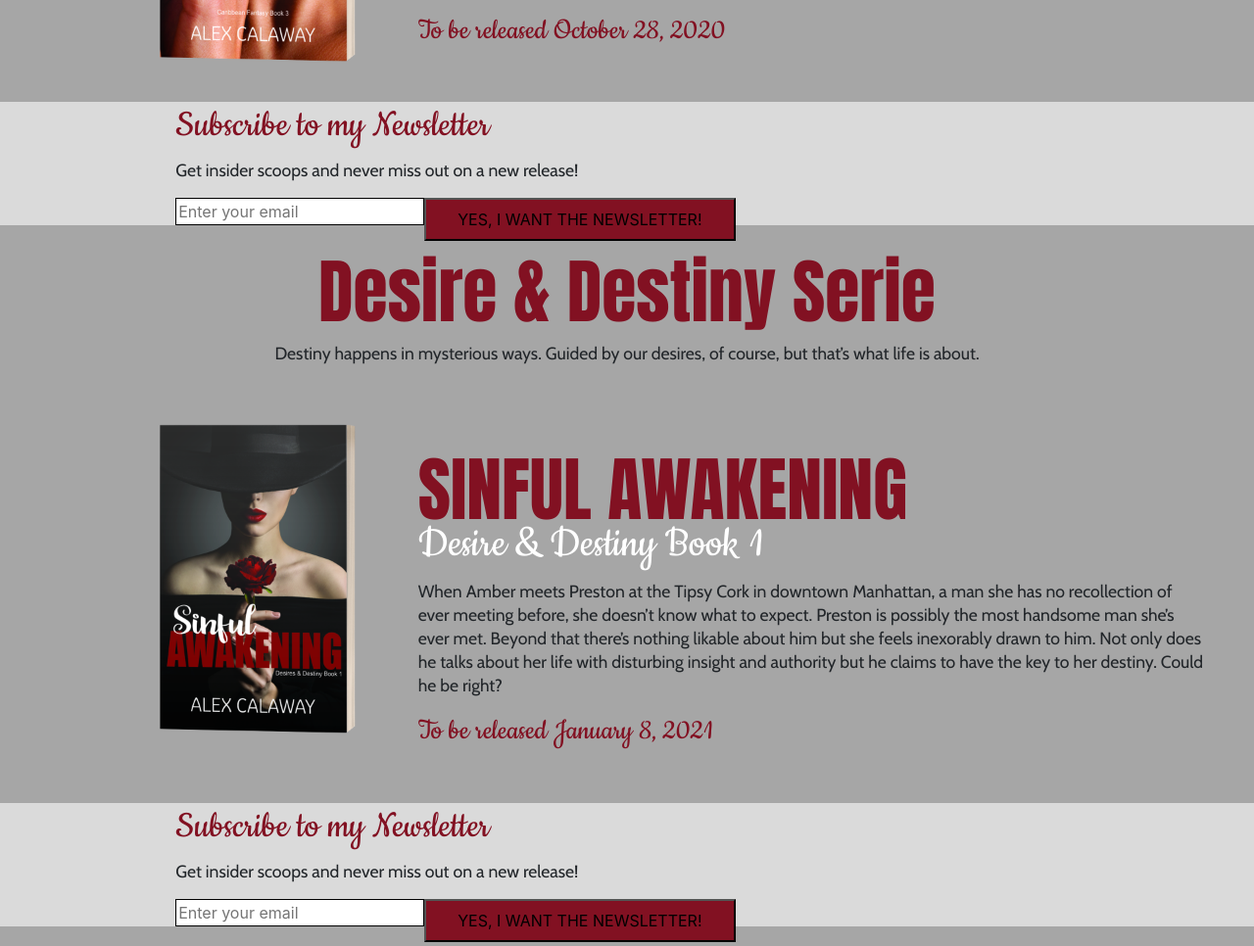
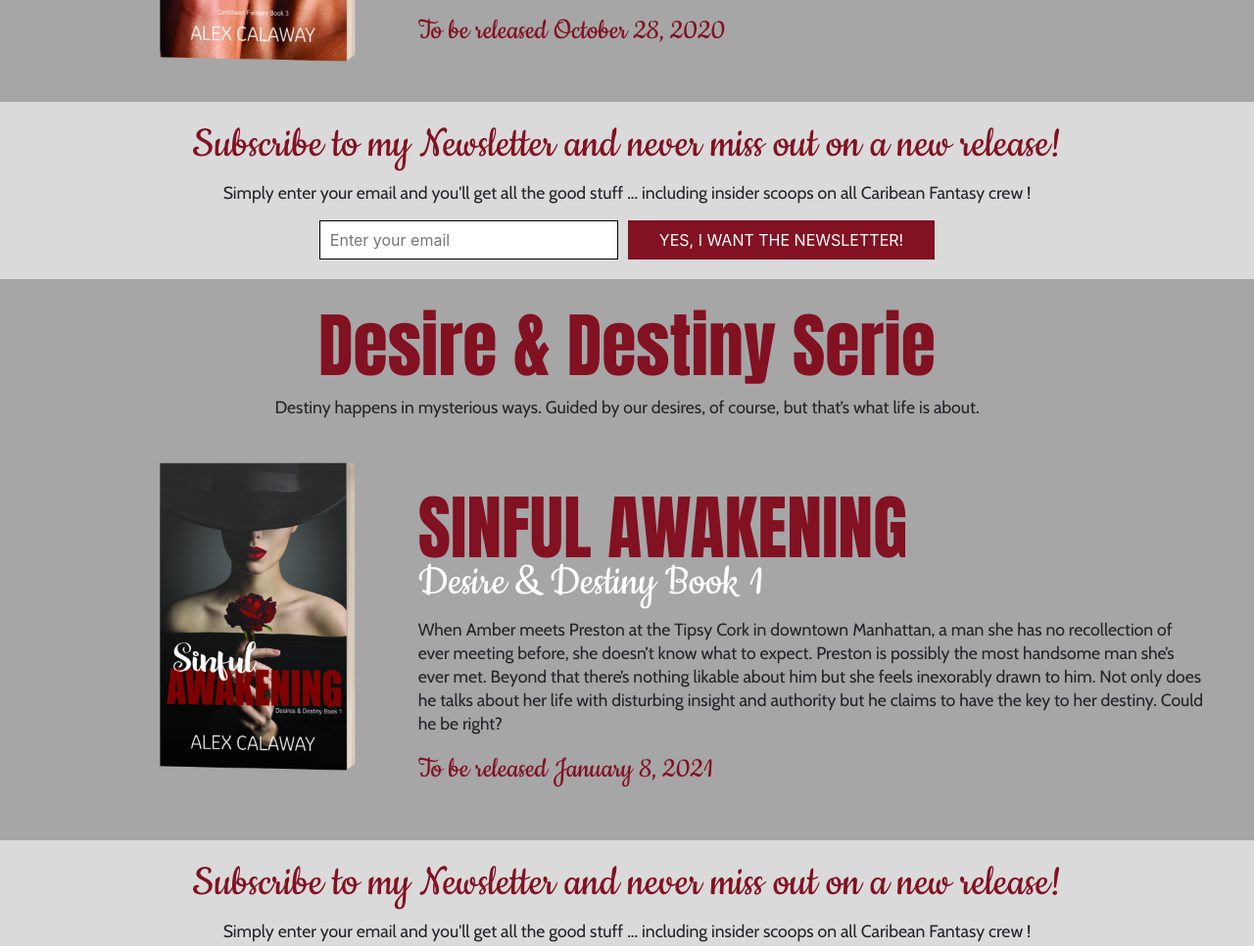
Before and after one commit to luciebaker/zupa-soup, a Gatsby site: page / in a window 1280 px wide. Shown: the part 1941-2907 px from the top of the page at 98% size. Built offline with nearby package versions, Linux system fonts and the light colour scheme; Gatsby itself is replaced by a stand-in of ours.

Commit message:
third Alex update

```diff
--- a/src/components/global/footer.js
+++ b/src/components/global/footer.js
@@ -16,17 +16,17 @@ export default class footer extends Component {
 
             <div id="contact" className="col-md-6">
             <h2>Contact Alex</h2>
-            <form>
+            <form action="https://formspree.io/xlepzzke" method="POST" >
             <div className="form-group">
             <input type="text" className="form-control" name="name" id="name" placeholder="Enter Your Name Here"></input>
             </div>
             <div className="form-group">
-            <input type="text" className="form-control" name="email" id="email" placeholder="Enter Your Email Here"></input>
+            <input type="email" className="form-control" name="_replyto" id="email" placeholder="Enter Your Email Here"></input>
             </div>
             <div className="form-group">
             <textarea name="description" id="description" className="form-control" rows="3" placeholder="Enter your Message here"></textarea>
             </div>
-            <button type="submit" aria-label="submit your message" className="btn btn-bordered-red btn-text mt-1">Submit</button>
+            <button type="submit" value="Send" aria-label="submit your message" className="btn btn-bordered-red btn-text mt-1">Submit</button>
             </form>
             </div>
             </div>
--- a/src/components/homepage/ddbook1.js
+++ b/src/components/homepage/ddbook1.js
@@ -8,7 +8,7 @@ const DDbook1 = () => {
         <div className="row">
         <div className="col-12 text-center">
         <h1>Desire & Destiny Serie</h1>
-        <p>Destiny happens in mysterious ways. Guided by our desires, of course, but that’s what life is about.</p>
+        <p className="ddp-alt">Destiny happens in mysterious ways. Guided by our desires, of course, but that’s what life is about.</p>
         </div>
         </div>
         </div>
--- a/src/components/homepage/newsletter.js
+++ b/src/components/homepage/newsletter.js
@@ -7,7 +7,7 @@ class Newsletter extends React.Component {
 
         this.state = {
             email: '',
-            message: 'Subscribe to my Newsletter'
+            message: 'Subscribe to my Newsletter and never miss out on a new release!'
         }
     }
 
@@ -17,7 +17,7 @@ class Newsletter extends React.Component {
 
 handleSubmit = e => {
     e.preventDefault();
-    this.setState({message: 'Thank you for subscribing to the newsletter'})
+    this.setState({message: 'Success! You are on the list.'})
     addToMailchimp(this.state.email) // listFields are optional if you are only capturing the email address.
     .then(data => {
       // I recommend setting data to React state
@@ -36,9 +36,9 @@ handleSubmit = e => {
         return (
             <>
                 <div className="news hero-bg-light ">
-                <div className="letter">
+                <div className="letter text-center">
                 <h2>{this.state.message}</h2>
-                <p>Get insider scoops and never miss out on a new release!</p>
+                <p>Simply enter your email and you'll get all the good stuff ... including insider scoops on all Caribean Fantasy crew !</p>
                 <div className="form">
                     <form className="subscribe" onSubmit={this.handleSubmit}>
                     <input type="email" value={this.state.email} onChange={this.changeEmailHandler} name="EMAIL" id="acn-email" className="subscribe-email" placeholder="Enter your email" required />
--- a/src/components/sass/2-components/_bookfeature.scss
+++ b/src/components/sass/2-components/_bookfeature.scss
@@ -34,6 +34,10 @@
     padding-top: 25px;
 }
 
+.ddp-alt {
+    margin-bottom: 0;
+}
+
 .bookfeature-title {
     margin-top: 60px;
 }
--- a/src/components/sass/2-components/_news.scss
+++ b/src/components/sass/2-components/_news.scss
@@ -6,9 +6,11 @@
     margin: 0 14%;
 }
 
-.letter h4 {
-    font-size: 4rem;
+.letter h2 {
+    font-size: 3rem;
+    padding-top: 15px;
 }
+
 
 .form {
     position: relative;
@@ -33,12 +35,15 @@ input{
 .btn_send {
     text-transform: uppercase;
     background:$mainColor;
-    border-radius: 0;
+    border: none;
+    color: #fff;
     padding: .5rem 2rem;
     z-index: 1;
-    position: absolute;
+    margin-bottom: 20px;
+    margin-left: 10px;
 }
 
 .subscribe-email {
     border: 1px solid #000;
+    padding: 7px 45px 7px 10px;
 }
```
